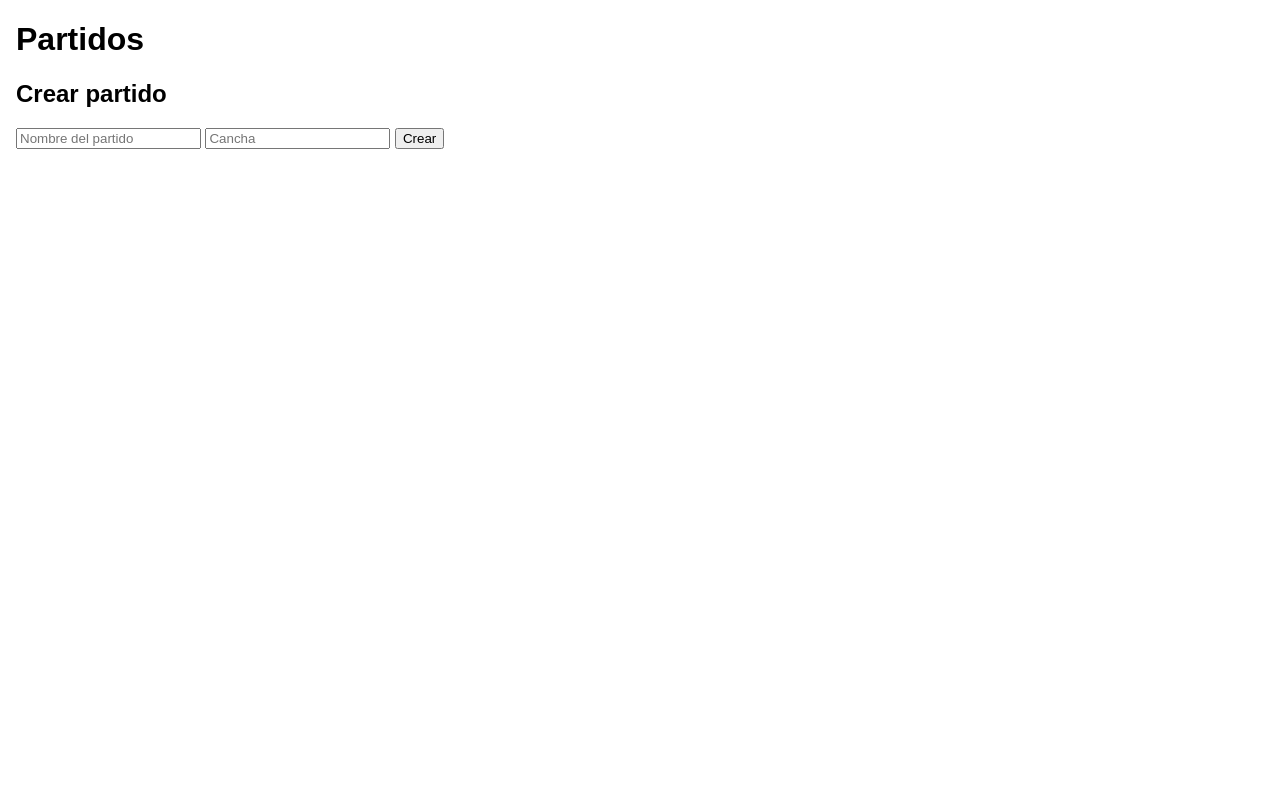
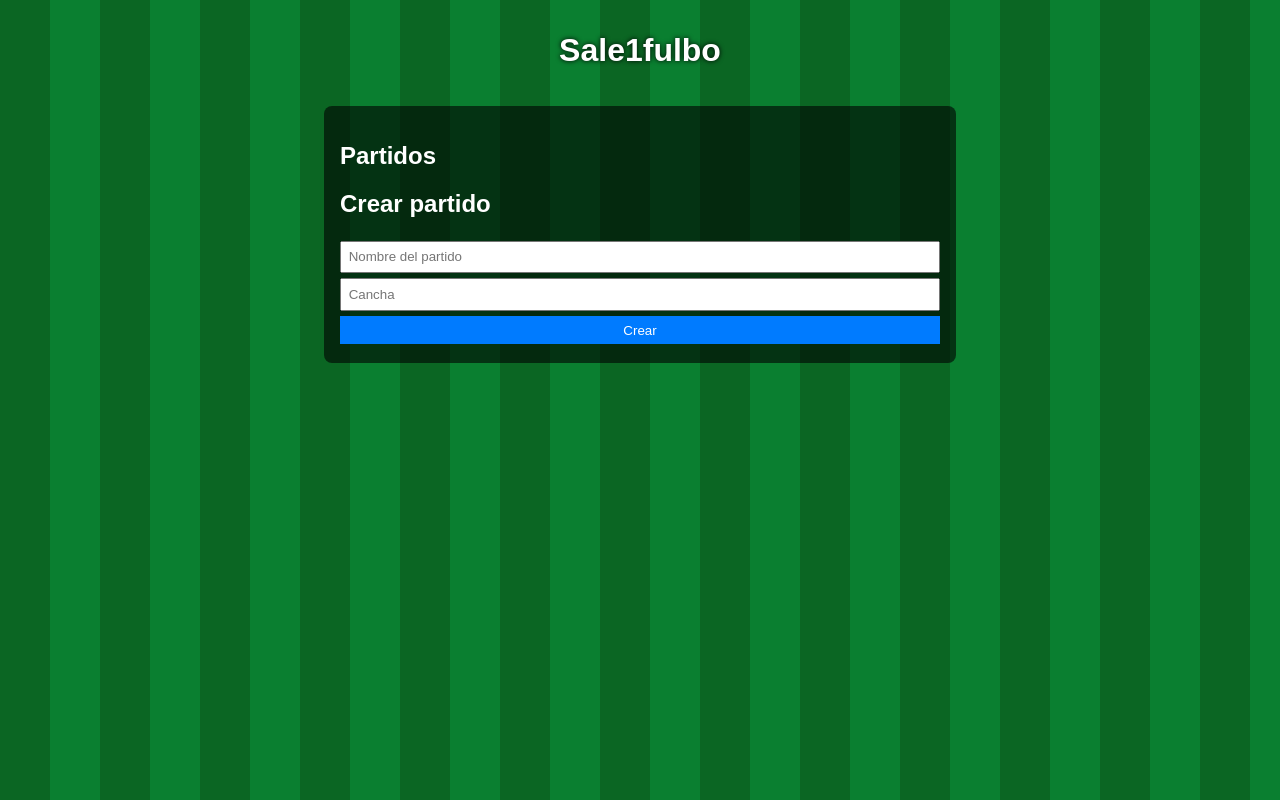
Before and after one commit to joelallara/sale1fulbo, a website: page frontend/index.html in a window 1280 px wide. Drawn offline with Linux system fonts and the light colour scheme; no server answers.

Commit message:
Improve frontend with soccer field theme

```diff
--- a/frontend/index.html
+++ b/frontend/index.html
@@ -5,15 +5,66 @@
   <meta name="viewport" content="width=device-width, initial-scale=1.0">
   <title>Sale1fulbo</title>
   <style>
-    body { font-family: Arial, sans-serif; margin: 1em; }
-    .match { border: 1px solid #ccc; padding: 0.5em; margin: 0.5em 0; }
+    body {
+      font-family: Arial, sans-serif;
+      margin: 0;
+      padding: 0;
+      min-height: 100vh;
+      display: flex;
+      flex-direction: column;
+      align-items: center;
+      background: repeating-linear-gradient(
+        90deg,
+        #0b6623,
+        #0b6623 50px,
+        #0a7f30 50px,
+        #0a7f30 100px
+      );
+      color: #fff;
+    }
+    h1 {
+      margin-top: 1em;
+      text-shadow: 0 0 5px #000;
+    }
+    .container {
+      background: rgba(0, 0, 0, 0.6);
+      padding: 1em;
+      margin-top: 1em;
+      border-radius: 8px;
+      width: 90%;
+      max-width: 600px;
+    }
+    .match {
+      border: 1px solid #ccc;
+      padding: 0.5em;
+      margin: 0.5em 0;
+      background: #fff;
+      color: #000;
+    }
+    input, button {
+      padding: 0.5em;
+      margin: 0.2em 0;
+      width: 100%;
+      box-sizing: border-box;
+    }
+    button {
+      background: #007bff;
+      color: #fff;
+      border: none;
+      cursor: pointer;
+    }
+    button:hover {
+      background: #0056b3;
+    }
     @media (max-width: 600px) {
       body { font-size: 18px; }
     }
   </style>
 </head>
 <body>
-  <h1>Partidos</h1>
+  <h1>Sale1fulbo</h1>
+  <div class="container">
+    <h2>Partidos</h2>
     <div id="match-list"></div>
 
     <h2>Crear partido</h2>
@@ -22,6 +73,7 @@
       <input type="text" id="field" placeholder="Cancha" required />
       <button type="submit">Crear</button>
     </form>
+  </div>
 
   <script>
     async function loadMatches() {
```
Also changed, not shown: README.md. Lines whose indentation alone changed are shown as unchanged.
